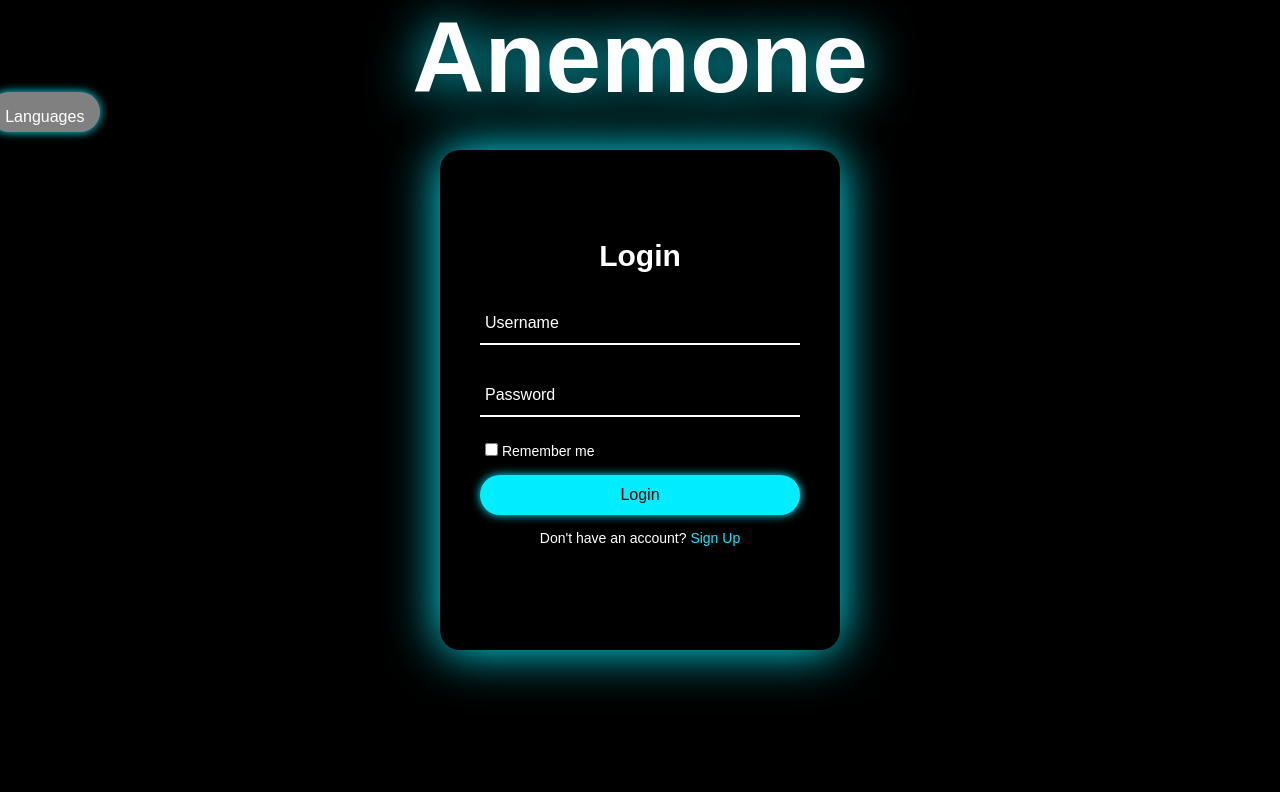
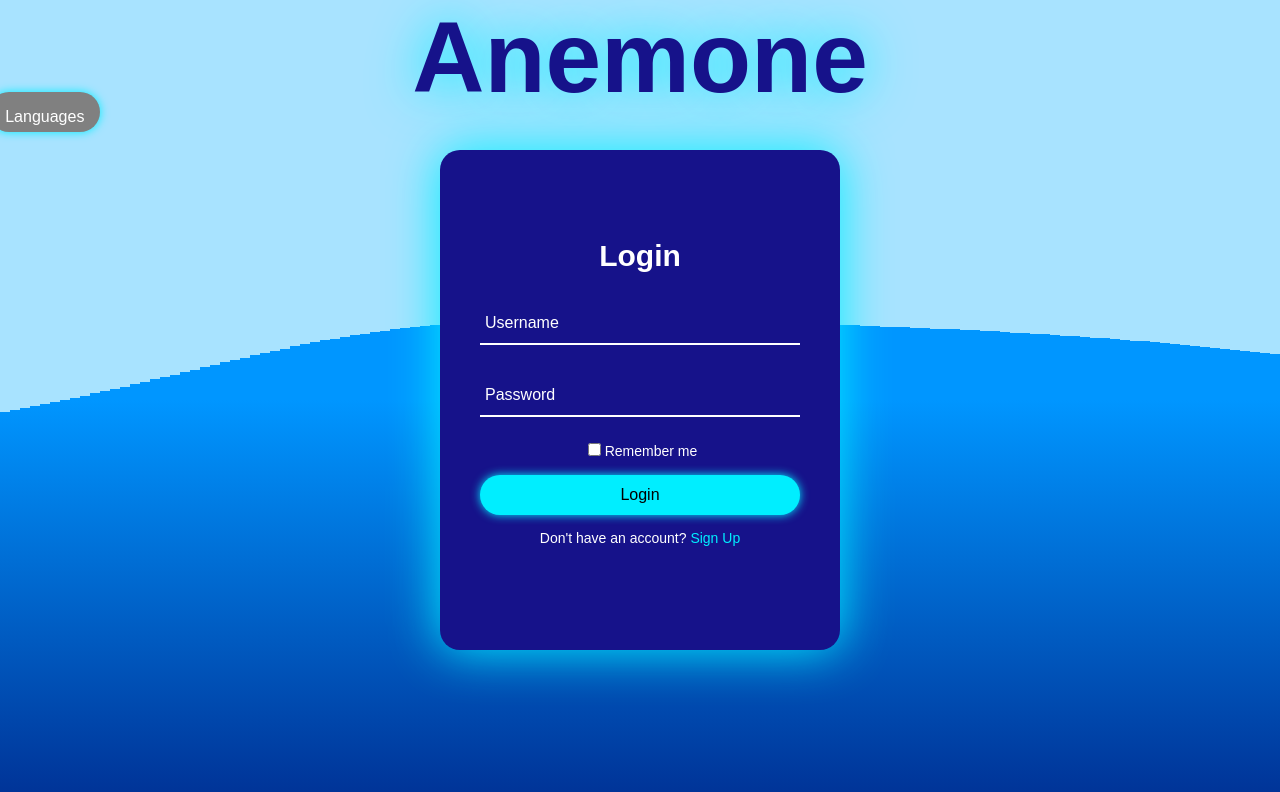
Before and after one commit to exoh37/Anemone, a website: page Front_end/Login.html in a window 1280 px wide. Drawn offline with nearby package versions, Linux system fonts and the light colour scheme.

Commit message:
Front end in working condition
maybe

```diff
--- a/Front_end/Login.html
+++ b/Front_end/Login.html
@@ -41,8 +41,27 @@
                         </form>
                 </div>
         </div>
+        <div id="ocean"></div>
+
         <script src="https://cdn.jsdelivr.net/npm/axios/dist/axios.min.js"></script>
         <script>
+
+                // make some waves.
+                var ocean = document.getElementById("ocean"),
+                waveWidth = 10,
+                waveCount = Math.floor(window.innerWidth/waveWidth),
+                docFrag = document.createDocumentFragment();
+
+                for(var i = 0; i < waveCount; i++){
+                        var wave = document.createElement("div");
+                        wave.className += " wave";
+                        docFrag.appendChild(wave);
+                        wave.style.left = i * waveWidth + "px";
+                        wave.style.webkitAnimationDelay = (i/100) + "s";
+                }
+
+                ocean.appendChild(docFrag);
+
 
                 const postBtn = document.getElementById("login");
 
--- a/Front_end/Login_style.css
+++ b/Front_end/Login_style.css
@@ -9,13 +9,17 @@ body {
     justify-content: center;
     align-items: center;
     min-height: 100vh;
-    background: #000;
+    position:relative;
+    text-align:center;
+    background: linear-gradient(60deg, rgba(84,58,183,1) 0%, rgba(0,172,193,1) 100%);
+    color:white;
 }
+
 .wrapper {
     position: absolute;
     width: 400px;
     height: 500px;
-    background: #000;
+    background: #16128a;
     box-shadow: 0 0 50px #0ef;
     border-radius: 20px;
     padding: 30px;
@@ -26,18 +30,12 @@ body {
     text-shadow: 0 0 50px #0ef;
 }
 
-.glow:hover{
-    animation: animate 1s linear infinite;
+h1 {
+    position: relative;
+    z-index: -1;
 }
 
-.wrapper:hover {
-    animation: animate 1s linear infinite;
-}
-@keyframes animate {
-    100% {
-    filter: hue-rotate(360deg);
-    }
-}
+
 .form-wrapper {
     display: flex;
     justify-content: center;
@@ -50,7 +48,7 @@ body {
     transform: translateY(-450px);
 }
 .wrapper .form-wrapper.sign-up {
-    position: absolute;
+    position: relative;
     top: 450px;
     left: 0;
 }
@@ -59,14 +57,15 @@ body {
 }
 h2 {
     font-size: 30px;
-    color: #fff;
+    color: #FFF;
     text-align: center;
 }
 h1 {
     font-size: 100px;
-    color: #fff;
+    color: #16128a;
     text-align: center;
     margin-bottom: auto;
+    z-index: 0;
 }
 .input-group {
     position: relative;
@@ -184,3 +183,45 @@ button {
 .dropdown:hover .dropdown-content {display: block;}
 
 .dropdown:hover .dropbtn {background-color: #424242;}
+
+
+
+
+#ocean{
+    position:absolute;
+    width:100%;
+    min-height:100%;
+    background-image: -webkit-gradient(
+    linear,
+    left bottom,
+    left top,
+    color-stop(0, rgb(0,50,150)),
+    color-stop(0.50, rgb(0,150,255))
+    );
+    z-index: -1;
+}
+
+.wave{
+    background:#a8e3ff;
+    display:inline-block;
+    height:60%;
+    width:10px;
+    position:absolute;
+    -webkit-animation-name: dostuff;
+    -webkit-animation-duration:         3s;
+    -webkit-animation-iteration-count:  infinite;
+    -webkit-transition-timing-function: ease-in-out;
+}
+
+
+@-webkit-keyframes dostuff{
+    0%{
+    height:60%;
+    }
+    50%{
+    height:40%;
+    }
+    100%{
+    height:60%;
+    }
+}
--- a/Front_end/Register_style.css
+++ b/Front_end/Register_style.css
@@ -9,13 +9,17 @@ body {
     justify-content: center;
     align-items: center;
     min-height: 100vh;
-    background: #000;
+    position:relative;
+    text-align:center;
+    background: linear-gradient(60deg, rgba(84,58,183,1) 0%, rgba(0,172,193,1) 100%);
+    color:white;
 }
+
 .wrapper {
     position: absolute;
     width: 400px;
     height: 500px;
-    background: #000;
+    background: #16128a;
     box-shadow: 0 0 50px #0ef;
     border-radius: 20px;
     padding: 30px;
@@ -26,18 +30,12 @@ body {
     text-shadow: 0 0 50px #0ef;
 }
 
-.glow:hover{
-    animation: animate 1s linear infinite;
+h1 {
+    position: relative;
+    z-index: -1;
 }
 
-.wrapper:hover {
-    animation: animate 1s linear infinite;
-}
-@keyframes animate {
-    100% {
-    filter: hue-rotate(360deg);
-    }
-}
+
 .form-wrapper {
     display: flex;
     justify-content: center;
@@ -50,7 +48,7 @@ body {
     transform: translateY(-450px);
 }
 .wrapper .form-wrapper.sign-up {
-    position: absolute;
+    position: relative;
     top: 450px;
     left: 0;
 }
@@ -59,14 +57,15 @@ body {
 }
 h2 {
     font-size: 30px;
-    color: #fff;
+    color: #FFF;
     text-align: center;
 }
 h1 {
     font-size: 100px;
-    color: #fff;
+    color: #16128a;
     text-align: center;
     margin-bottom: auto;
+    z-index: 0;
 }
 .input-group {
     position: relative;
@@ -184,3 +183,45 @@ button {
 .dropdown:hover .dropdown-content {display: block;}
 
 .dropdown:hover .dropbtn {background-color: #424242;}
+
+
+
+
+  #ocean{
+    position:absolute;
+    width:100%;
+    min-height:100%;
+    background-image: -webkit-gradient(
+    linear,
+    left bottom,
+    left top,
+    color-stop(0, rgb(0,50,150)),
+    color-stop(0.50, rgb(0,150,255))
+    );
+    z-index: -1;
+  }
+
+  .wave{
+    background:#a8e3ff;
+    display:inline-block;
+    height:60%;
+    width:10px;
+    position:absolute;
+    -webkit-animation-name: dostuff;
+    -webkit-animation-duration:         3s;
+    -webkit-animation-iteration-count:  infinite;
+    -webkit-transition-timing-function: ease-in-out;
+  }
+
+
+  @-webkit-keyframes dostuff{
+    0%{
+      height:60%;
+    }
+    50%{
+      height:40%;
+    }
+    100%{
+      height:60%;
+    }
+  }
--- /dev/null
+++ b/Front_end/Testfile.xml
@@ -0,0 +1,6 @@
+<?xml version="1.0" encoding="UTF-8" standalone="yes"?>
+    <invoice>
+        <invoiceName>Invoice 4</invoiceName>
+        <amount>67.89</amount>
+        <date>2024-04-08</date>
+    </invoice>
--- a/src/main/server/index.js
+++ b/src/main/server/index.js
@@ -164,6 +164,7 @@ app.post("/invoicesV2", async (req, res) => {
     const { invoice } = req.body,
         {token} = req.headers,
         response = await invoices.uploadFileV2(invoice, token);
+        console.log(response);
     return res.status(response.code).json(response.ret);
 });
 
```
Also changed, not shown: Front_end/Register.html (+6 -2 lines), Front_end/main.html (+73 -15 lines), Front_end/main_script.js (+33 -3 lines), Front_end/main_style.css (line endings or trailing spaces).
